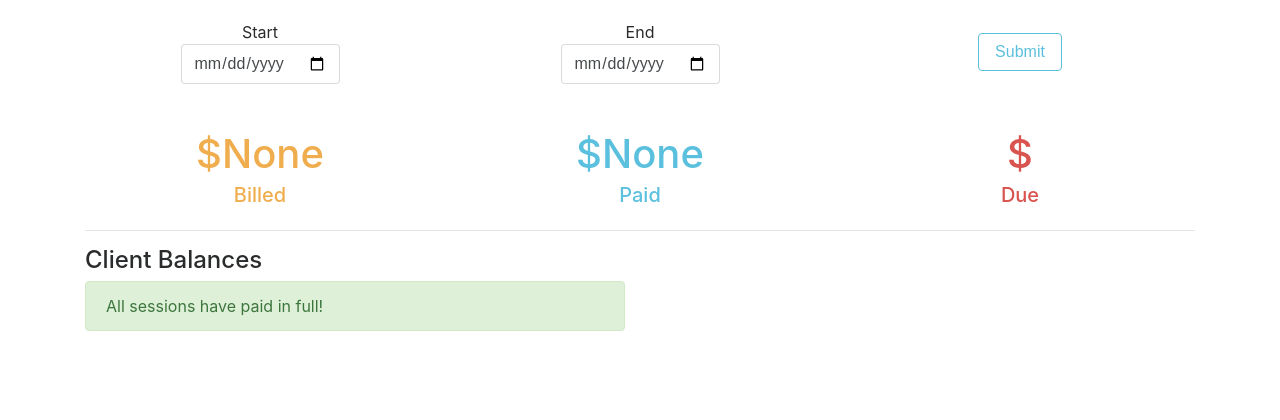
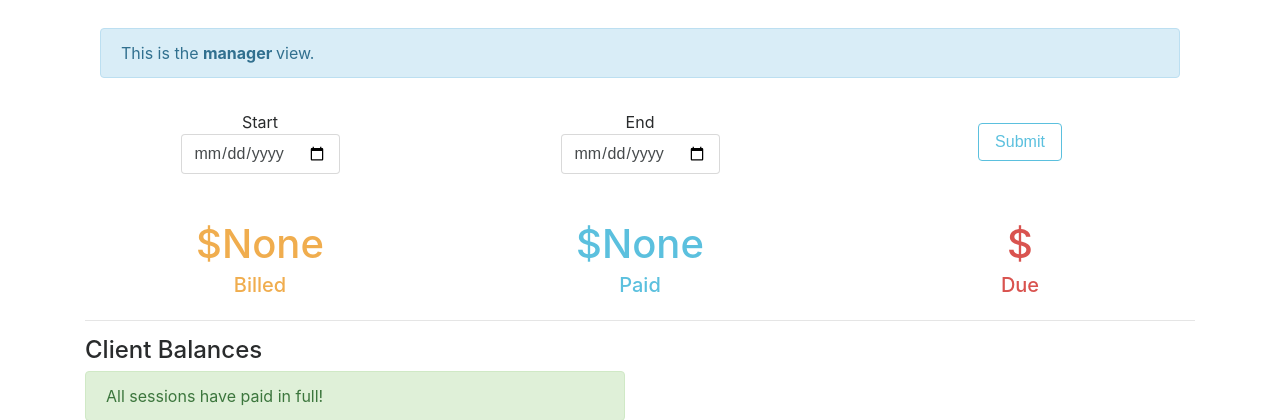
Before and after one commit to 3ach/DigitalProfessors, a Django app: page /accounting/client in a window 1280 px wide. Shown: the part 56-476 px from the top of the page. Run offline with Django 3.2, Linux system fonts and the light colour scheme; the visitor is signed in with stand-in values (Sample User, id 1); data that the repository does not hold is empty; some libraries are stand-ins or nearby versions.

Commit message:
Add user type alerts

```diff
--- a/src/templates/base.html
+++ b/src/templates/base.html
@@ -40,6 +40,12 @@
     {% endif %}
 
     <div class="container" style="margin-top: 60px">
+        <div class="col-12">
+            <br>
+            <div class="alert alert-info" role="alert">
+                This is the <strong>{{ user.usertype }} </strong> view.
+            </div>
+        </div>
 
     {% block content %}
 
```
